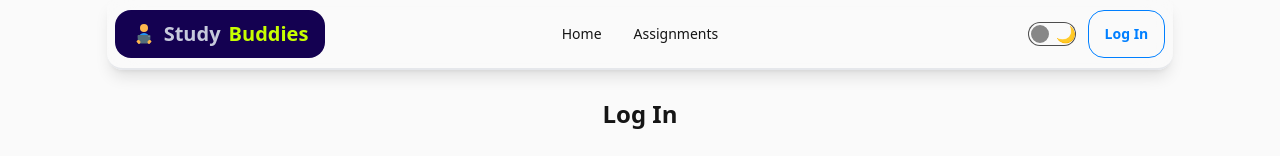
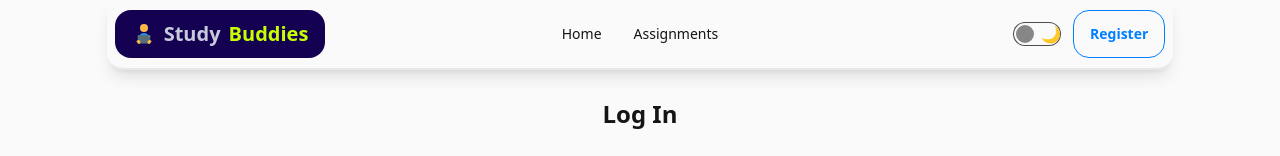
Before and after one commit to aka-azad/study-buddies, a React (Vite) app: page /signin in a window 1280 px wide. Shown: the top 156 px of the page. Built offline with nearby package versions, Linux system fonts and the light colour scheme; no server answers.

Commit message:
some more loading works

```diff
--- a/src/Components/Navbar.jsx
+++ b/src/Components/Navbar.jsx
@@ -3,10 +3,14 @@ import ThemeToggle from "./ThemeToggle";
 import { FcReadingEbook } from "react-icons/fc";
 import { useContext } from "react";
 import AuthContext from "../Context/AuthContext";
+import SmallLottieLoader from "./SmallLottieLoader";
+import { useLocation } from "react-router";
 
 const Navbar = () => {
-  const { user, signOutUser } = useContext(AuthContext);
+  const { user, signOutUser, loading } = useContext(AuthContext);
 
+  const location = useLocation();
+  console.log(location.pathname);
   const links = (
     <>
       <li>
@@ -70,7 +74,9 @@ const Navbar = () => {
       </div>
       <div className="navbar-end">
         <ThemeToggle />
-        {user ? (
+        {loading ? (
+          <SmallLottieLoader />
+        ) : user ? (
           <>
             <div
               className="tooltip tooltip-bottom ml-3"
@@ -94,7 +100,7 @@ const Navbar = () => {
                     <Link to={"/create-assignment"}>Create Assignments</Link>
                   </li>
                   <li>
-                    <Link to={'/my-assignments'}>My Assignments</Link>
+                    <Link to={"/my-assignments"}>My Assignments</Link>
                   </li>
 
                   <li>
@@ -112,11 +118,16 @@ const Navbar = () => {
               Log Out
             </button>
           </>
+        ) : location.pathname === "/signin" ? (
+          <Link to={"/register"} className="btn ml-3 btn-outline btn-info ">
+            Register
+          </Link>
         ) : (
           <Link to={"/signin"} className="btn ml-3 btn-outline btn-info ">
             Log In
           </Link>
         )}
+        {}
       </div>
     </div>
   );
--- /dev/null
+++ b/src/Components/SmallLottieLoader.jsx
@@ -0,0 +1,12 @@
+import Lottie from "lottie-react";
+import lottieLooking from "../assets/Lottie-loader.json";
+
+const SmallLottieLoader = () => {
+  return (
+    <div className="w-[50px] mx-auto">
+      <Lottie style={{ flex: 1 }} animationData={lottieLooking} height={8} />
+    </div>
+  );
+};
+
+export default SmallLottieLoader;
--- a/src/Pages/AssignmentDetails.jsx
+++ b/src/Pages/AssignmentDetails.jsx
@@ -9,7 +9,7 @@ import LottieLoader from "../Components/LottieLoader";
 
 const AssignmentDetails = () => {
   const { id } = useParams();
-  const { user, loading: userLoading } = useContext(AuthContext);
+  const { user} = useContext(AuthContext);
   const navigate = useNavigate();
   const [assignment, setAssignment] = useState(null);
   const [googleDocsLink, setGoogleDocsLink] = useState("");
@@ -73,9 +73,6 @@ const AssignmentDetails = () => {
       });
   };
 
-  if (userLoading) {
-    return <LottieLoader />;
-  }
 
   return (
     <div className="container mx-auto lg:w-8/12 md:w-10/12 p-4">
--- a/src/Pages/Assignments.jsx
+++ b/src/Pages/Assignments.jsx
@@ -8,7 +8,7 @@ import NoData from "../Components/NoData";
 import LottieLoader from "../Components/LottieLoader";
 
 const AssignmentsPage = () => {
-  const { user, loading: userLoading } = useContext(AuthContext);
+  const { user,  } = useContext(AuthContext);
   const navigate = useNavigate();
   const [assignments, setAssignments] = useState([]);
   const [searchQuery, setSearchQuery] = useState("");
@@ -102,9 +102,6 @@ const AssignmentsPage = () => {
     }
   };
 
-  if (userLoading) {
-    return <LottieLoader />;
-  }
 
   return (
     <div className="container mx-auto p-4">
--- a/src/Pages/CreateAssignment.jsx
+++ b/src/Pages/CreateAssignment.jsx
@@ -4,10 +4,9 @@ import "react-datepicker/dist/react-datepicker.css";
 import axios from "axios";
 import { toast } from "react-toastify";
 import AuthContext from "../Context/AuthContext";
-import LottieLoader from "../Components/LottieLoader";
 
 const CreateAssignment = () => {
-  const { user, loading } = useContext(AuthContext);
+  const { user } = useContext(AuthContext);
   const [title, setTitle] = useState("");
   const [description, setDescription] = useState("");
   const [marks, setMarks] = useState("");
@@ -39,9 +38,6 @@ const CreateAssignment = () => {
       });
   };
 
-  if (loading) {
-    return <LottieLoader />;
-  }
 
   return (
     <div className="container mx-auto p-4">
```
